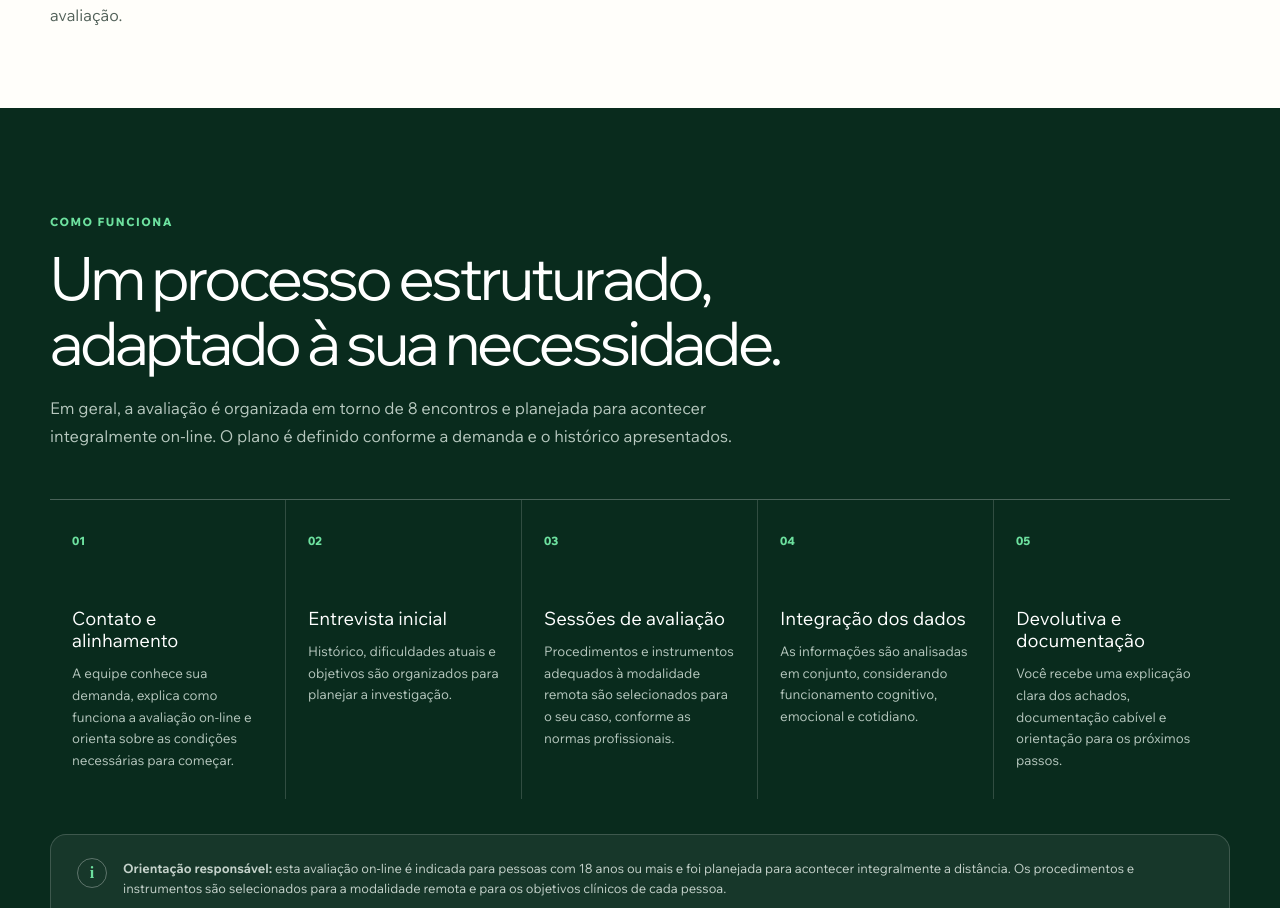
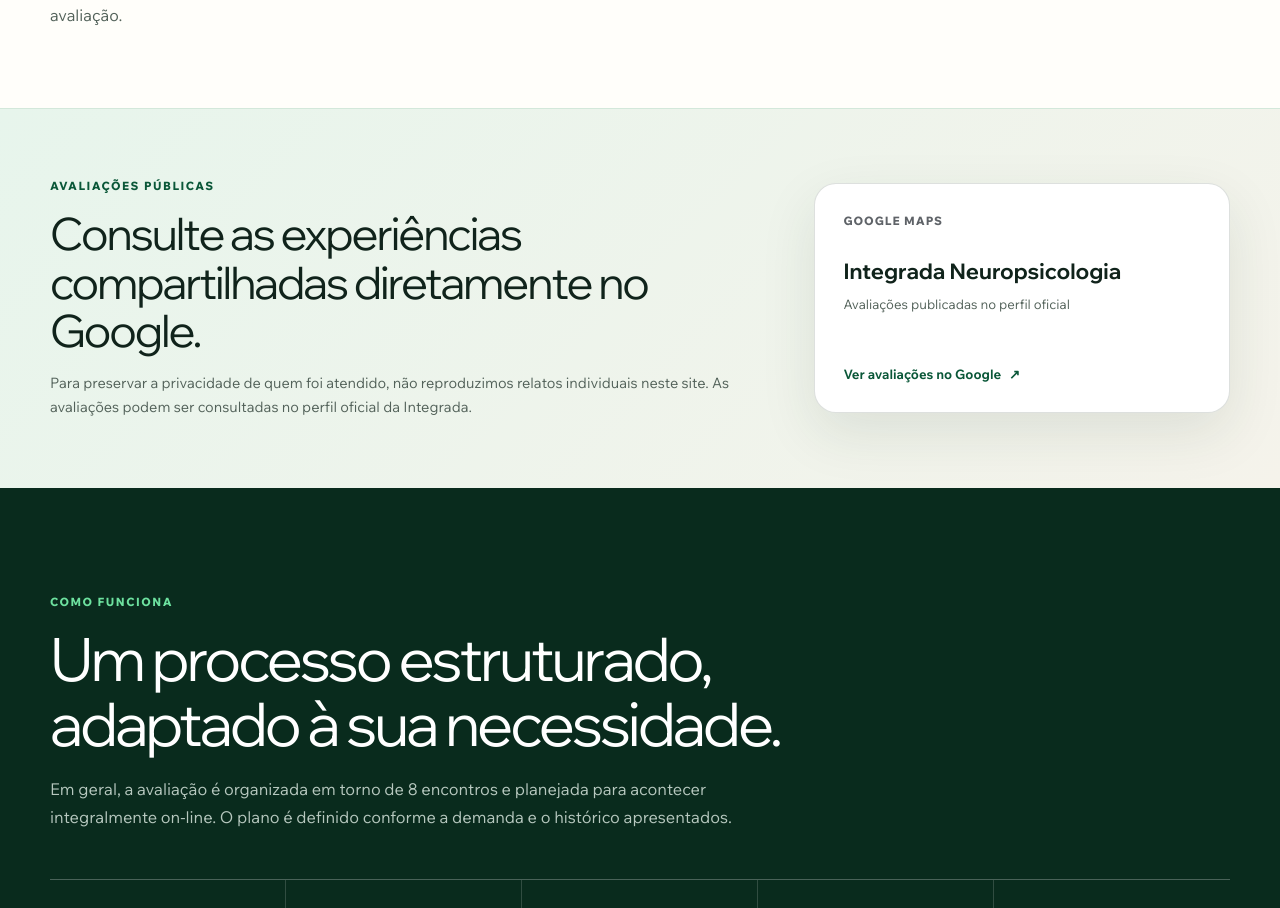
Before and after one commit to integradaneuropsicologia/integrada-neuropsicologia, a Next.js app: page / in a window 1280 px wide. Shown: the part 3982-4890 px from the top of the page. Built offline with nearby package versions, Linux system fonts and the light colour scheme; a web font is replaced by a local one.

Commit message:
Adiciona acesso às avaliações do Google

```diff
--- a/app/globals.css
+++ b/app/globals.css
@@ -466,6 +466,17 @@ h1,h2 { font-family:"Madefor Display","Madefor",sans-serif; line-height:1.08; le
 .lp-professional-card h3 { margin:7px 0 5px; font-size:1.22rem; }
 .lp-professional-card p { margin:0; color:var(--lp-muted); font-size:.82rem; }
 
+.lp-google-reviews { padding:68px max(24px,calc((100vw - 1180px)/2)); display:grid; grid-template-columns:minmax(0,1.12fr) minmax(340px,.68fr); align-items:center; gap:80px; border-top:1px solid #d3e8da; background:linear-gradient(135deg,#e7f5ec 0%,#f5f3eb 100%); }
+.lp-google-reviews-copy h2 { max-width:760px; margin:0 0 16px; font-size:clamp(2rem,3.5vw,3.35rem); letter-spacing:-.045em; }
+.lp-google-reviews-copy p { max-width:720px; margin:0; color:var(--lp-muted); font-size:.9rem; line-height:1.72; }
+.lp-google-reviews-card { min-height:230px; padding:28px; display:flex; flex-direction:column; align-items:flex-start; border:1px solid var(--lp-line); border-radius:22px; background:#fff; color:var(--lp-ink); box-shadow:0 20px 55px rgba(31,57,43,.1); transition:transform .2s ease,box-shadow .2s ease,border-color .2s ease; }
+.lp-google-reviews-card:hover { border-color:#9ccfb1; box-shadow:0 26px 65px rgba(31,57,43,.15); transform:translateY(-3px); }
+.lp-google-platform { margin-bottom:24px; color:#5f6368; font-size:.73rem; font-weight:900; letter-spacing:.08em; text-transform:uppercase; }
+.lp-google-reviews-card strong { margin-bottom:6px; font-family:"Madefor Display",sans-serif; font-size:1.35rem; }
+.lp-google-reviews-card>span:not(.lp-google-platform) { color:var(--lp-muted); font-size:.82rem; }
+.lp-google-reviews-card b { margin-top:auto; padding-top:28px; color:var(--lp-green); font-size:.82rem; }
+.lp-google-reviews-card i { margin-left:5px; font-style:normal; }
+
 .lp-process { padding:105px max(24px,calc((100vw - 1180px)/2)); background:var(--lp-deep); color:#fff; }
 .lp-process .lp-section-label { color:#6de19f; }
 .lp-process .lp-section-intro p { color:#b7c8bf; }
@@ -541,6 +552,7 @@ h1,h2 { font-family:"Madefor Display","Madefor",sans-serif; line-height:1.08; le
   .lp-clarity-visual { min-height:560px; }
   .lp-clarity-copy { padding:80px 30px; }
   .lp-professional { grid-template-columns:1fr; gap:36px; }
+  .lp-google-reviews { grid-template-columns:1fr; gap:36px; }
   .lp-fit { grid-template-columns:1fr; gap:42px; }
   .lp-fit-copy { position:static; }
   .lp-contact { grid-template-columns:1fr; gap:48px; }
@@ -567,7 +579,8 @@ h1,h2 { font-family:"Madefor Display","Madefor",sans-serif; line-height:1.08; le
   .lp-lead-form input,.lp-lead-form select,.lp-lead-form textarea { font-size:1rem; }
   .lp-proof { grid-template-columns:1fr; padding:0 20px; }
   .lp-proof>div,.lp-proof>div:first-child,.lp-proof>div:nth-child(2),.lp-proof>div:nth-child(n+3) { min-height:88px; border-right:0; border-left:0; border-top:0; border-bottom:1px solid var(--lp-line); }
-  .lp-signals,.lp-professional,.lp-process,.lp-fit,.lp-contact,.lp-faq { padding:75px 20px; }
+  .lp-signals,.lp-professional,.lp-google-reviews,.lp-process,.lp-fit,.lp-contact,.lp-faq { padding:75px 20px; }
+  .lp-google-reviews-card { min-height:210px; }
   .lp-section-intro h2,.lp-clarity-copy>h2,.lp-fit-copy h2,.lp-contact-copy h2 { font-size:clamp(2.25rem,10vw,3rem); }
   .lp-signal-grid { grid-template-columns:1fr; }
   .lp-signal-grid article { min-height:auto; padding:25px 22px; }
--- a/app/page.tsx
+++ b/app/page.tsx
@@ -3,6 +3,7 @@ import { OnlineAssessmentLeadForm } from "@/components/OnlineAssessmentLeadForm"
 import { whatsappUrl } from "@/lib/site-data";
 
 const directContact = whatsappUrl("Olá! Quero saber como funciona a avaliação neuropsicológica 100% on-line para brasileiros com 18 anos ou mais.");
+const googleReviewsUrl = "https://maps.app.goo.gl/UTfmE9ovaxSuGaCc9";
 
 const signals = [
   ["Foco que escapa", "Você perde o fio em reuniões, leituras ou conversas, mesmo quando tenta prestar atenção."],
@@ -146,6 +147,20 @@ export default function Home() {
           </div>
         </section>
 
+        <section className="lp-google-reviews" aria-labelledby="google-reviews-title">
+          <div className="lp-google-reviews-copy">
+            <span className="lp-section-label">Avaliações públicas</span>
+            <h2 id="google-reviews-title">Consulte as experiências compartilhadas diretamente no Google.</h2>
+            <p>Para preservar a privacidade de quem foi atendido, não reproduzimos relatos individuais neste site. As avaliações podem ser consultadas no perfil oficial da Integrada.</p>
+          </div>
+          <a className="lp-google-reviews-card" href={googleReviewsUrl} target="_blank" rel="noreferrer" aria-label="Ver as avaliações públicas da Integrada Neuropsicologia no Google Maps">
+            <span className="lp-google-platform">Google Maps</span>
+            <strong>Integrada Neuropsicologia</strong>
+            <span>Avaliações publicadas no perfil oficial</span>
+            <b>Ver avaliações no Google <i aria-hidden="true">↗</i></b>
+          </a>
+        </section>
+
         <section className="lp-process" id="como-funciona">
           <div className="lp-section-intro">
             <span className="lp-section-label">Como funciona</span>
```
Also changed, not shown: 1 other file (tests, documents, lock files or other folders).
